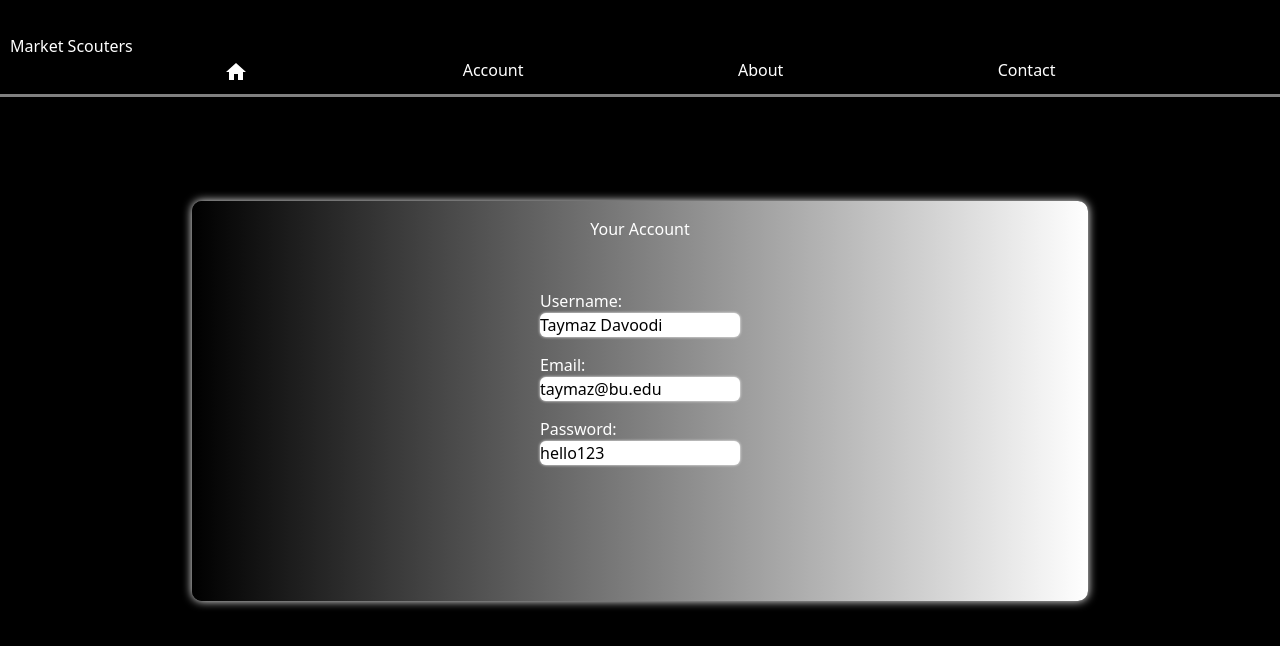
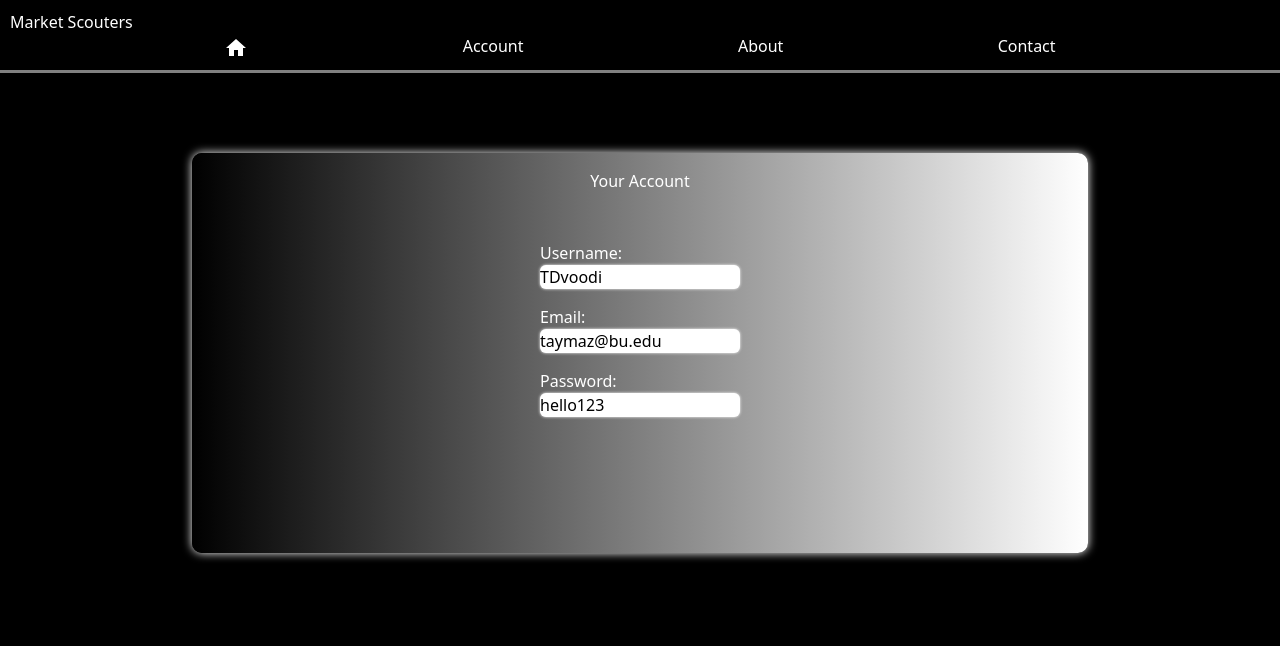
Before and after one commit to iwcbu/finalproject, a Next.js app: page /Account in a window 1280 px wide. Shown: the top 646 px of the page. Built offline with nearby package versions, Linux system fonts and the light colour scheme.

Commit message:
Updated: AccountMockDetails, layout.tsx, PopStockGallery, package-lock.json, and package.json

```diff
--- a/AccountMockDetails/MockData.json
+++ b/AccountMockDetails/MockData.json
@@ -2,7 +2,9 @@
   {
     "id": "user01",
     "profile-color": "blue",
-    "username": "Taymaz Davoodi",
+    "first-name": "Taymaz",
+    "last-name": "Davoodi",
+    "username": "TDvoodi",
     "email": "taymaz@bu.edu",
     "password": "hello123"
   },
@@ -10,14 +12,18 @@
   {
     "id": "user02",
     "profile-color": "green",
-    "username": "Ian Campbell",
+    "first-name": "Ian",
+    "last-name": "Campbell",
+    "username": "iwc3",
     "email": "iwc@bu.edu",
     "password": "bye123"
   },
   {
     "id": "user03",
     "profile-color": "grey",
-    "username": "Abdallah Shafiullah",
+    "first-name": "Abdallah",
+    "last-name": "Shafiullah",
+    "username": "Ashafi",
     "email": "ashafi@bu.edu",
     "password": "heythere123"
 
--- a/app/layout.tsx
+++ b/app/layout.tsx
@@ -33,10 +33,10 @@ export default function RootLayout({
     <html lang="en" style={htmlBodyStyles}>
       <body style={htmlBodyStyles}>
 
-      <PageWrapper>/*Abdallah: Page wrapper is a styled component to contain all the content in. */
+      <PageWrapper> {/* Abdallah: Page wrapper is a styled component to contain all the content in. */}
 
 
-          <NavBar/> /* Abdallah: To Display NavBar on all pages.*/
+          <NavBar/> {/* Abdallah: To Display NavBar on all pages. */}
           {children}
 
 
--- a/components/HomePage/PopStockGallery.tsx
+++ b/components/HomePage/PopStockGallery.tsx
@@ -9,22 +9,21 @@ import Head from "next/head";
 const GallerySty = styled.div`
     margin: 0 auto;
     color: white;
+    max-width: 500px;
 
     display: flex;
     flex-wrap: wrap;
     justify-content: center;
-
-    @media (min-width: 910px) {
-        height: 600px;
+    @media (min-width: 1000px) {
+        max-width: 1000px;
     }
 `;
 
 const StockSty = styled.div<{change: number}>`
     height: 130px;
     width: 200px;
-    margin: 5px;
+    margin: 1em;
     padding: 1rem;
-    background-color:white;
     background-color: black;
     overflow-y: auto;
 
@@ -32,6 +31,7 @@ const StockSty = styled.div<{change: number}>`
     border-radius: 10px;
     font-family: 'Montserrat', sans-serif;
     font-weight: 300;
+
 
 
 
@@ -87,7 +87,8 @@ export default function PopStockGallery({ stocks }: {stocks: Stock[]}) {
                         <StockSty key={stock.symbol} change={stock.dp}>
                             <p id="x">{stock.symbol}
                                 <span id="x2">
-                                    {stock.dp.toString().charAt(0)}{stock.dp.toString().slice(1,(stock.dp.toString.length - 2))}%
+                                    {stock.dp.toString().charAt(0)}
+                                    {stock.dp.toString().slice(1,(stock.dp.toString.length - 2))}%
                                 </span>
                             </p>
                             <p id="y">${stock.c}
--- a/package.json
+++ b/package.json
@@ -15,8 +15,8 @@
     "@mui/material": "^7.2.0",
     "finnhub": "^2.0.7",
     "next": "15.4.5",
-    "react": "19.1.0",
-    "react-dom": "19.1.0",
+    "react": "^19.1.0",
+    "react-dom": "^19.1.0",
     "styled-components": "^6.1.19"
   },
   "devDependencies": {
```
Also changed, not shown: 1 other file (tests, documents, lock files or other folders).
